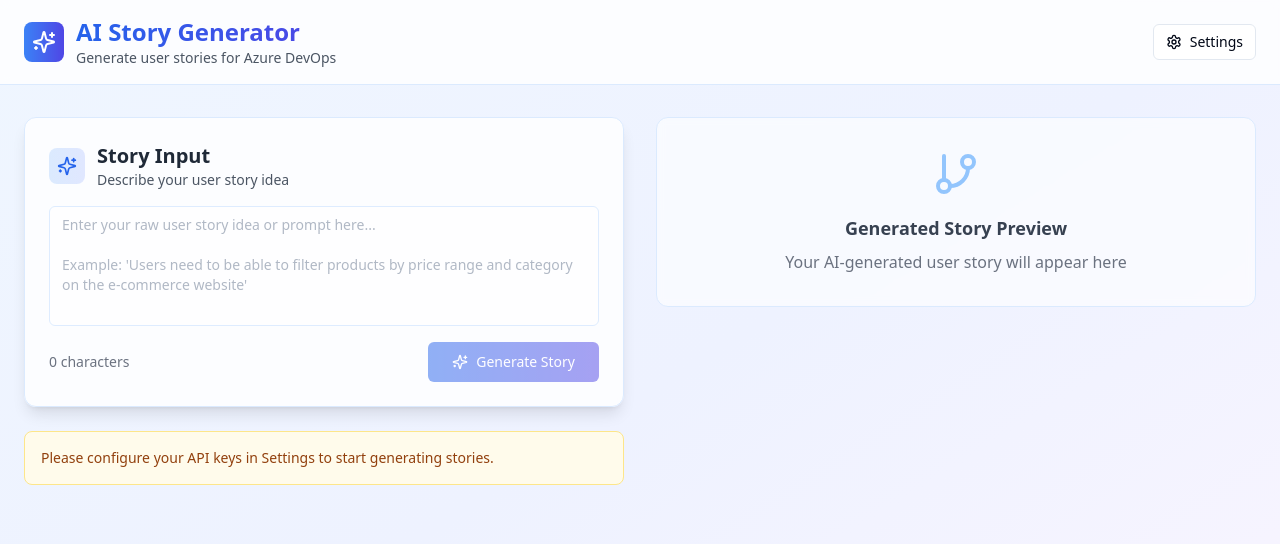
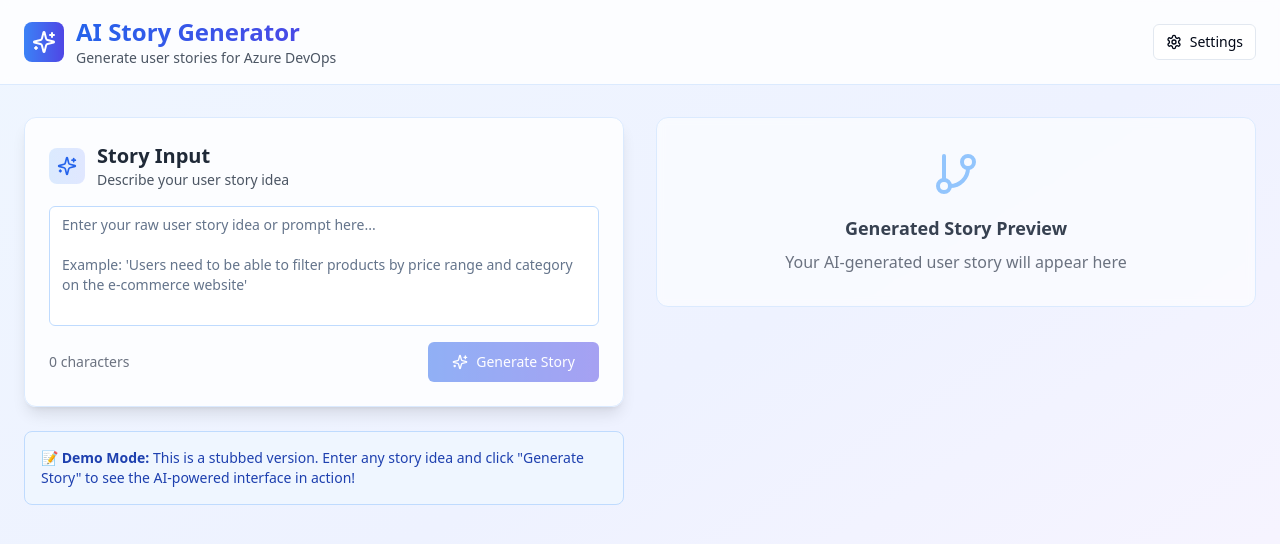
Before and after one commit to afarabee/prompt-to-product-ado, a React (Vite) app: page / in a window 1280 px wide. Shown: the top 544 px of the page. Built offline with nearby package versions, Linux system fonts and the light colour scheme.

Commit message:
Fix: Add API key configuration prompt
Adds a prompt to configure API keys in the settings panel.

```diff
--- a/src/pages/Index.tsx
+++ b/src/pages/Index.tsx
@@ -26,14 +26,14 @@ const Index = () => {
   });
 
   const handleGenerate = async () => {
-    if (!rawInput.trim() || !apiKeys.openai) return;
+    if (!rawInput.trim()) return;
 
     setIsGenerating(true);
     try {
       // Simulate API call - in real implementation, this would call OpenAI API
       await new Promise(resolve => setTimeout(resolve, 2000));
 
-      // Mock generated story
+      // Mock generated story based on input
       const mockStory: UserStory = {
         title: `User Story: ${rawInput.split(' ').slice(0, 5).join(' ')}`,
         description: `As a user, I want to ${rawInput.toLowerCase()} so that I can achieve my goals more effectively.`,
@@ -98,16 +98,14 @@ const Index = () => {
               onChange={setRawInput}
               onGenerate={handleGenerate}
               isGenerating={isGenerating}
-              disabled={!apiKeys.openai}
+              disabled={false}
             />
 
-            {!apiKeys.openai && (
-              <div className="p-4 bg-amber-50 border border-amber-200 rounded-lg">
-                <p className="text-amber-800 text-sm">
-                  Please configure your API keys in Settings to start generating stories.
-                </p>
-              </div>
-            )}
+            <div className="p-4 bg-blue-50 border border-blue-200 rounded-lg">
+              <p className="text-blue-800 text-sm">
+                📝 <strong>Demo Mode:</strong> This is a stubbed version. Enter any story idea and click "Generate Story" to see the AI-powered interface in action!
+              </p>
+            </div>
           </div>
 
           {/* Right Column - Generated Story & ADO Integration */}
```
